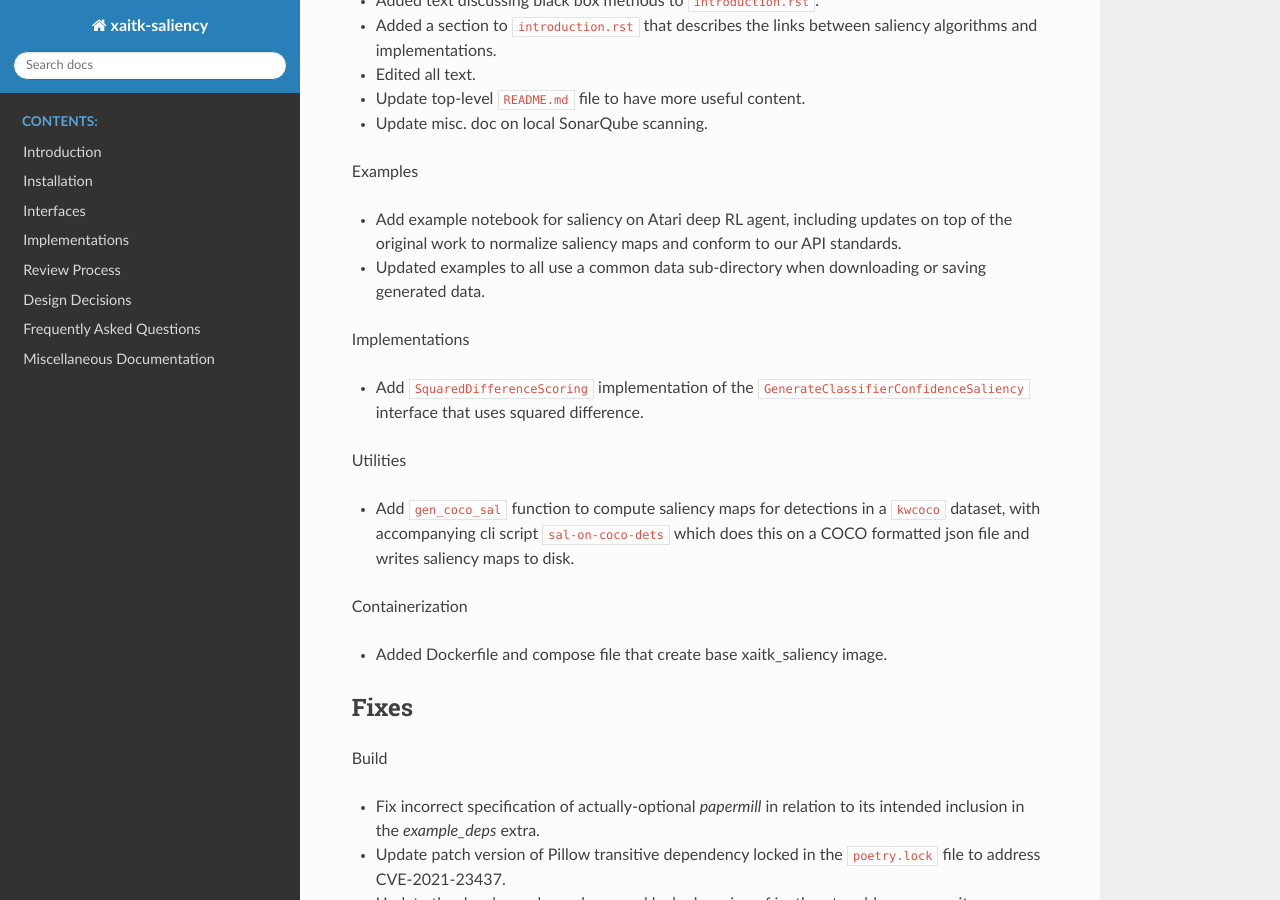
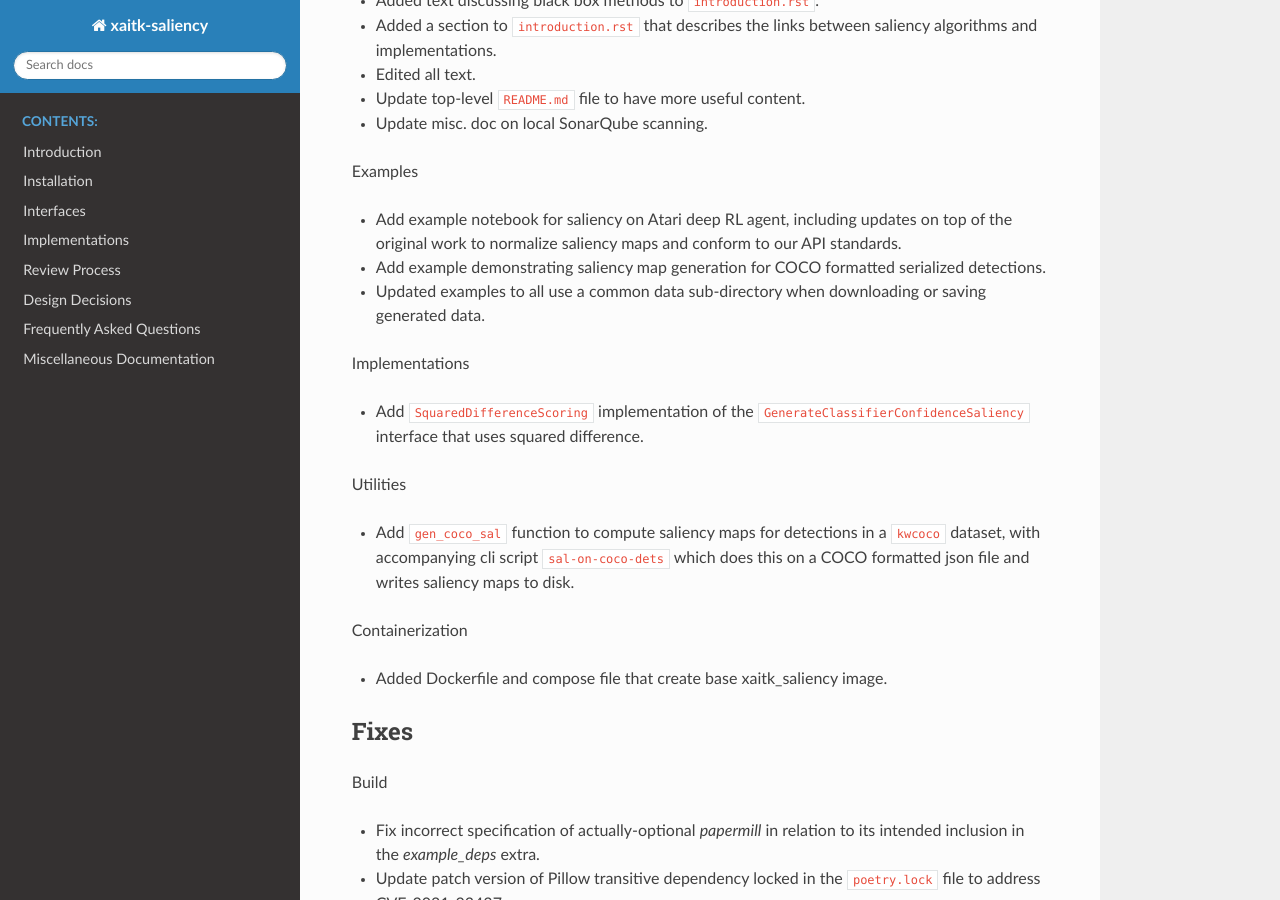
Before and after one commit to XAITK/xaitk-saliency, a Sphinx documentation site: the page built from docs/release_notes/pending_release.rst, in a window 1280 px wide and 900 px high, scrolled down 371 px. Built offline with Sphinx 7.4.7 and the Read the Docs theme 2.0.0, drawn with Linux system fonts in a browser that asks for light colours; pages that are not in the unit, such as notebooks, are missing from menus.

Commit message:
Add example generating saliency maps for serialized detections

```diff
--- a/docs/release_notes/pending_release.rst
+++ b/docs/release_notes/pending_release.rst
@@ -25,6 +25,9 @@ Examples
 * Add example notebook for saliency on Atari deep RL agent, including updates
   on top of the original work to normalize saliency maps and conform to our
   API standards.
+
+* Add example demonstrating saliency map generation for COCO formatted
+  serialized detections.
 
 * Updated examples to all use a common data sub-directory when downloading or
   saving generated data.
```
Also changed, not shown: 2 other files.
